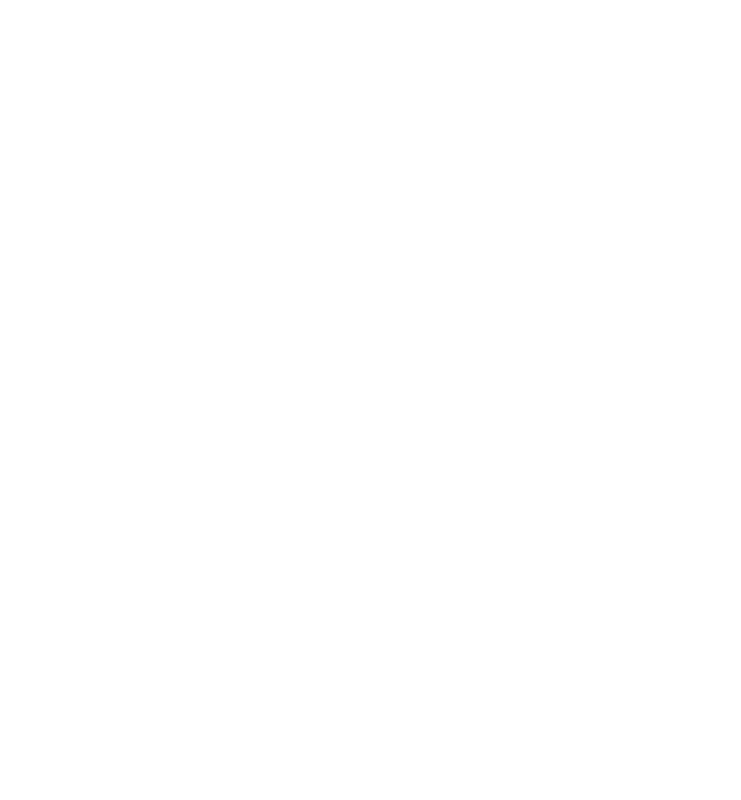
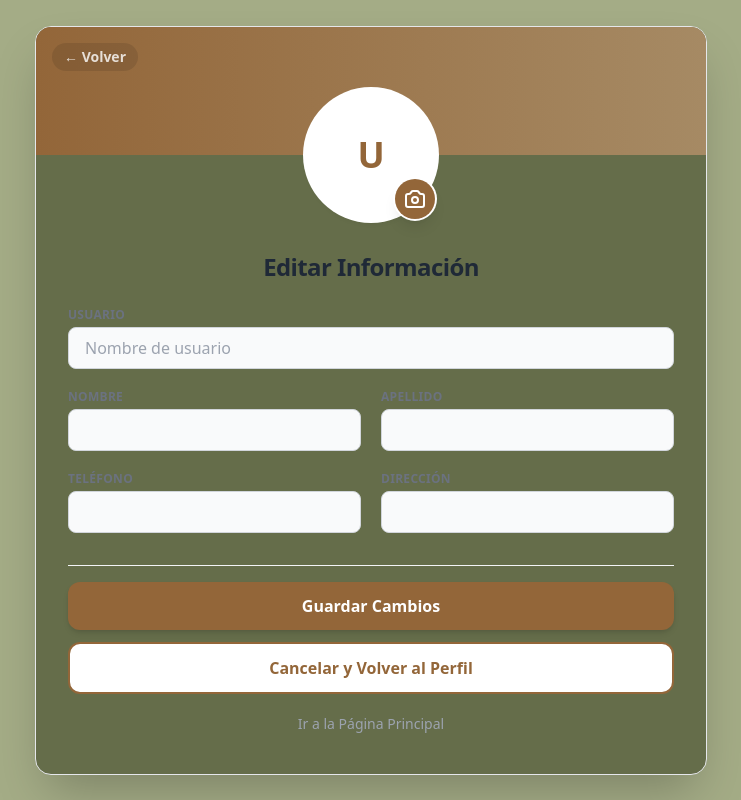
Before and after one commit to mapamu1993/SOLe_FRONT, a React (Vite) app: page /profile/edit in a window 1280 px wide. Before the commit this address had no page. Shown: the whole page, without its empty margins (269-1010 px from the left). Built offline with nearby package versions, Linux system fonts and the light colour scheme.

Commit message:
Añadida update page

```diff
--- a/src/features/auth/components/UpdateProfilePageDesign.tsx
+++ b/src/features/auth/components/UpdateProfilePageDesign.tsx
@@ -0,0 +1,221 @@
+import React from "react";
+import { type UseFormRegister, type FieldErrors } from "react-hook-form";
+// Asegúrate de importar el tipo correcto de tu esquema
+import { type ProfileFields } from "../validators/auth.schema";
+
+// Icono de cámara para el diseño
+const CameraIcon = () => (
+  <svg
+    xmlns="http://www.w3.org/2000/svg"
+    className="h-6 w-6 text-white"
+    fill="none"
+    viewBox="0 0 24 24"
+    stroke="currentColor"
+    strokeWidth={2}
+  >
+    <path
+      strokeLinecap="round"
+      strokeLinejoin="round"
+      d="M3 9a2 2 0 012-2h.93a2 2 0 001.664-.89l.812-1.22A2 2 0 0110.07 4h3.86a2 2 0 011.664.89l.812 1.22A2 2 0 0018.07 7H19a2 2 0 012 2v9a2 2 0 01-2 2H5a2 2 0 01-2-2V9z"
+    />
+    <path
+      strokeLinecap="round"
+      strokeLinejoin="round"
+      d="M15 13a3 3 0 11-6 0 3 3 0 016 0z"
+    />
+  </svg>
+);
+
+interface UpdateProfileDesignProps {
+  register: UseFormRegister<ProfileFields>;
+  errors: FieldErrors<ProfileFields>;
+  isPending: boolean;
+  previewUrl: string | null;
+  initial: string; // Para mostrar la letra si no hay foto
+  onFileChange: (e: React.ChangeEvent<HTMLInputElement>) => void;
+  onSubmit: (e: React.FormEvent) => void;
+  onCancel: () => void;
+  onGoHome: () => void;
+}
+
+const UpdateProfileDesign: React.FC<UpdateProfileDesignProps> = ({
+  register,
+  errors,
+  isPending,
+  previewUrl,
+  initial,
+  onFileChange,
+  onSubmit,
+  onCancel,
+  onGoHome,
+}) => {
+  // Clases comunes para los inputs para no repetir código
+  const inputClass =
+    "w-full px-4 py-2 border border-gray-300 rounded-lg focus:ring-2 focus:ring-brand-primary focus:border-transparent outline-none transition-all bg-gray-50 focus:bg-white text-gray-800";
+  const labelClass =
+    "block text-xs font-bold text-gray-500 uppercase mb-1 tracking-wide";
+  const errorClass = "text-red-500 text-xs mt-1 font-medium";
+
+  return (
+    <div className="min-h-screen bg-brand-bg flex items-center justify-center p-4 font-sans">
+      {/* Tarjeta contenedora (Mismo estilo que ProfileCard) */}
+      <div className="bg-brand-card shadow-2xl rounded-2xl overflow-hidden max-w-2xl w-full border border-gray-200 flex flex-col">
+        {/* Banner Superior */}
+        <div className="h-32 bg-gradient-to-r from-brand-primary to-brand-secondary relative">
+          {/* Botón flotante para volver atrás rápidamente */}
+          <button
+            type="button"
+            onClick={onCancel}
+            className="absolute top-4 left-4 text-white/80 hover:text-white font-semibold text-sm flex items-center gap-1 transition-colors bg-black/10 px-3 py-1 rounded-full hover:bg-black/20"
+          >
+            ← Volver
+          </button>
+        </div>
+
+        <div className="relative px-8 pb-8 flex-1">
+          <form onSubmit={onSubmit}>
+            {/* --- FOTO DE PERFIL --- */}
+            <div className="relative -mt-16 mb-8 flex justify-center">
+              <div className="relative group">
+                <div className="h-32 w-32 rounded-full ring-4 ring-white bg-white shadow-md flex items-center justify-center overflow-hidden">
+                  {previewUrl ? (
+                    <img
+                      src={previewUrl}
+                      alt="Preview"
+                      className="h-full w-full object-cover"
+                    />
+                  ) : (
+                    <span className="text-4xl font-bold text-brand-primary">
+                      {initial}
+                    </span>
+                  )}
+                </div>
+
+                {/* Botón de la cámara */}
+                <label
+                  htmlFor="file-upload"
+                  className="absolute bottom-0 right-0 bg-brand-primary hover:bg-blue-700 text-white p-2 rounded-full shadow-lg cursor-pointer transition-colors ring-2 ring-white z-10"
+                  title="Cambiar foto"
+                >
+                  <CameraIcon />
+                </label>
+                <input
+                  id="file-upload"
+                  type="file"
+                  accept="image/*"
+                  onChange={onFileChange}
+                  className="hidden"
+                />
+              </div>
+            </div>
+
+            <h1 className="text-2xl font-bold text-gray-800 text-center mb-6 tracking-tight">
+              Editar Información
+            </h1>
+
+            {/* --- CAMPOS --- */}
+            <div className="space-y-5">
+              {/* Username */}
+              <div>
+                <label className={labelClass}>Usuario</label>
+                <input
+                  type="text"
+                  {...register("username")}
+                  className={inputClass}
+                  placeholder="Nombre de usuario"
+                />
+                {errors.username && (
+                  <p className={errorClass}>{errors.username.message}</p>
+                )}
+              </div>
+
+              {/* Nombre y Apellido (2 Columnas) */}
+              <div className="grid grid-cols-1 sm:grid-cols-2 gap-5">
+                <div>
+                  <label className={labelClass}>Nombre</label>
+                  <input
+                    type="text"
+                    {...register("name")}
+                    className={inputClass}
+                  />
+                  {errors.name && (
+                    <p className={errorClass}>{errors.name.message}</p>
+                  )}
+                </div>
+                <div>
+                  <label className={labelClass}>Apellido</label>
+                  <input
+                    type="text"
+                    {...register("lastName")}
+                    className={inputClass}
+                  />
+                  {errors.lastName && (
+                    <p className={errorClass}>{errors.lastName.message}</p>
+                  )}
+                </div>
+              </div>
+
+              {/* Teléfono y Dirección (2 Columnas) */}
+              <div className="grid grid-cols-1 sm:grid-cols-2 gap-5">
+                <div>
+                  <label className={labelClass}>Teléfono</label>
+                  <input
+                    type="text"
+                    {...register("phone")}
+                    className={inputClass}
+                  />
+                  {errors.phone && (
+                    <p className={errorClass}>{errors.phone.message}</p>
+                  )}
+                </div>
+                <div>
+                  <label className={labelClass}>Dirección</label>
+                  <input
+                    type="text"
+                    {...register("address")}
+                    className={inputClass}
+                  />
+                  {errors.address && (
+                    <p className={errorClass}>{errors.address.message}</p>
+                  )}
+                </div>
+              </div>
+            </div>
+
+            {/* --- BOTONES --- */}
+            <div className="mt-8 flex flex-col gap-3 pt-4 border-t border-gray-100">
+              {/* 1. Guardar */}
+              <button
+                type="submit"
+                disabled={isPending}
+                className="w-full bg-brand-primary hover:opacity-90 text-white font-bold py-3 px-4 rounded-xl shadow-md transition-all duration-200 disabled:opacity-50 disabled:cursor-not-allowed flex justify-center"
+              >
+                {isPending ? "Guardando cambios..." : "Guardar Cambios"}
+              </button>
+
+              {/* 2. Volver al Perfil */}
+              <button
+                type="button"
+                onClick={onCancel}
+                className="w-full bg-white text-brand-primary border-2 border-brand-primary hover:bg-blue-50 font-bold py-3 px-4 rounded-xl transition-all duration-200"
+              >
+                Cancelar y Volver al Perfil
+              </button>
+
+              {/* 3. Volver al Inicio */}
+              <button
+                type="button"
+                onClick={onGoHome}
+                className="w-full text-gray-400 hover:text-gray-600 font-medium text-sm py-2 transition-colors hover:underline"
+              >
+                Ir a la Página Principal
+              </button>
+            </div>
+          </form>
+        </div>
+      </div>
+    </div>
+  );
+};
+
+export default UpdateProfileDesign;
--- a/src/features/auth/pages/UpdateProfilePage.tsx
+++ b/src/features/auth/pages/UpdateProfilePage.tsx
@@ -2,26 +2,30 @@ import React, { useState, useEffect } from "react";
 import { useForm } from "react-hook-form";
 import { useNavigate } from "react-router-dom";
 import { zodResolver } from "@hookform/resolvers/zod";
-// CORRECCIÓN 1: Importar el esquema (valor) además del tipo
 import { profileSchema, type ProfileFields } from "../validators/auth.schema";
 import { useAuth } from "../context/auth.context";
 import useUpdateProfile from "../hooks/useUpdateProfile";
 import { getUserProfileUrl } from "../utils/userUtil";
 
+// IMPORTAMOS EL DISEÑO
+import UpdateProfileDesign from "../components/UpdateProfilePageDesign"; // <--- Ajusta la ruta si es necesario
+
 const UpdateProfilePage = () => {
   const { user } = useAuth();
   const navigate = useNavigate();
-  const { mutate, isPending } = useUpdateProfile(); // isPending puede usarse para deshabilitar el botón
+  const { mutate, isPending } = useUpdateProfile();
+
   const [file, setFile] = useState<File | null>(null);
   const [previewUrl, setPreviewUrl] = useState<string | null>(null);
 
+  // Hook del formulario
   const {
     register,
     handleSubmit,
     reset,
     formState: { errors },
   } = useForm<ProfileFields>({
-    resolver: zodResolver(profileSchema), // Ahora esto funcionará
+    resolver: zodResolver(profileSchema),
     defaultValues: {
       username: "",
       name: "",
@@ -31,6 +35,7 @@ const UpdateProfilePage = () => {
     },
   });
 
+  // Cargar datos iniciales
   useEffect(() => {
     if (user) {
       reset({
@@ -45,6 +50,7 @@ const UpdateProfilePage = () => {
     }
   }, [user, reset]);
 
+  // Manejar cambio de archivo
   const handleFileChange = (e: React.ChangeEvent<HTMLInputElement>) => {
     const selectedFile = e.target.files?.[0] || null;
     setFile(selectedFile);
@@ -56,12 +62,10 @@ const UpdateProfilePage = () => {
     }
   };
 
+  // Enviar formulario
   const onSubmit = (data: ProfileFields) => {
     mutate(
-      {
-        data,
-        file,
-      },
+      { data, file },
       {
         onSuccess: () => {
           navigate("/profile");
@@ -70,63 +74,26 @@ const UpdateProfilePage = () => {
     );
   };
 
+  // Funciones de navegación
+  const handleCancel = () => navigate("/profile");
+  const handleGoHome = () => navigate("/");
+
+  // Calculamos la inicial para el avatar por defecto
+  const initial = user?.username ? user.username[0].toUpperCase() : "U";
+
+  // Renderizamos el componente de DISEÑO pasándole toda la lógica
   return (
-    <div>
-      <h1>Update Profile</h1>
-
-      {/* Opcional: Mostrar previsualización */}
-      {previewUrl && <img src={previewUrl} alt="Preview" width={100} />}
-
-      <form onSubmit={handleSubmit(onSubmit)}>
-        {/* CORRECCIÓN 2: Mostrar feedback visual */}
-        <div>
-          <label>Username</label>
-          <input type="text" {...register("username")} />
-          {errors.username && (
-            <p style={{ color: "red" }}>{errors.username.message}</p>
-          )}
-        </div>
-
-        <div>
-          <label>Name</label>
-          <input type="text" {...register("name")} />
-          {errors.name && <p style={{ color: "red" }}>{errors.name.message}</p>}
-        </div>
-
-        <div>
-          <label>Last Name</label>
-          <input type="text" {...register("lastName")} />
-          {errors.lastName && (
-            <p style={{ color: "red" }}>{errors.lastName.message}</p>
-          )}
-        </div>
-
-        <div>
-          <label>Address</label>
-          <input type="text" {...register("address")} />
-          {errors.address && (
-            <p style={{ color: "red" }}>{errors.address.message}</p>
-          )}
-        </div>
-
-        <div>
-          <label>Phone</label>
-          <input type="text" {...register("phone")} />
-          {errors.phone && (
-            <p style={{ color: "red" }}>{errors.phone.message}</p>
-          )}
-        </div>
-
-        <div>
-          <label>Profile Picture</label>
-          <input type="file" accept="image/*" onChange={handleFileChange} />
-        </div>
-
-        <button type="submit" disabled={isPending}>
-          {isPending ? "Updating..." : "Update"}
-        </button>
-      </form>
-    </div>
+    <UpdateProfileDesign
+      register={register}
+      errors={errors}
+      isPending={isPending}
+      previewUrl={previewUrl}
+      initial={initial}
+      onFileChange={handleFileChange}
+      onSubmit={handleSubmit(onSubmit)} // Importante pasar handleSubmit(onSubmit)
+      onCancel={handleCancel}
+      onGoHome={handleGoHome}
+    />
   );
 };
 
--- a/src/features/auth/pages/UserProfilePage.tsx
+++ b/src/features/auth/pages/UserProfilePage.tsx
@@ -1,19 +1,20 @@
 import React from "react";
-// import { Link as RouterLink } from "react-router-dom";
+// 1. IMPORTAMOS useNavigate
+import { useNavigate } from "react-router-dom";
 import { useAuth } from "../context/auth.context";
 import { IMAGE_URL } from "../../../config/constants";
-import ProfileCard from "../components/UserProfilePageDesign"; // Asegúrate de que la ruta al componente es correcta
+import ProfileCard from "../components/UserProfilePageDesign"; // Asegúrate de que la ruta es correcta
 
 const UserProfilePage: React.FC = () => {
   const { user } = useAuth();
+  // 2. INICIALIZAMOS EL HOOK DE NAVEGACIÓN
+  const navigate = useNavigate();
 
-  // 1. SEGURIDAD: Si no hay usuario logueado, no renderizamos nada (o podrías poner un <Loading />)
   if (!user) return null;
 
-  // 2. LÓGICA DE DATOS REALES
+  // --- LÓGICA DE DATOS (IGUAL QUE ANTES) ---
   let profileImageUrl: string | null = user.profilePicture || null;
 
-  // Si la imagen viene del backend (no es una URL externa), le añadimos la ruta base
   if (profileImageUrl && !profileImageUrl.startsWith("http")) {
     profileImageUrl = `${IMAGE_URL}/uploads/users/${profileImageUrl}`;
   }
@@ -39,12 +40,18 @@ const UserProfilePage: React.FC = () => {
     { label: "Dirección", value: user.address || "No proporcionado" },
   ];
 
+  // Función existente para editar
   const handleEdit = () => {
-    // Aquí pondrás la lógica para ir a la página de edición más adelante
-    console.log("Navegar a editar perfil...");
+    navigate("/profile/edit");
   };
 
-  // 3. RENDERIZADO DEL DISEÑO
+  // 3. NUEVA FUNCIÓN PARA VOLVER AL INICIO
+  const handleGoHome = () => {
+    // Navega a la ruta raíz "/"
+    navigate("/");
+  };
+
+  // --- RENDERIZADO DEL DISEÑO ---
   return (
     <ProfileCard
       displayName={displayName}
@@ -53,6 +60,8 @@ const UserProfilePage: React.FC = () => {
       imageUrl={profileImageUrl}
       details={profileDetails}
       onEdit={handleEdit}
+      // 4. PASAMOS LA NUEVA FUNCIÓN AL COMPONENTE
+      onGoHome={handleGoHome}
     />
   );
 };
--- a/src/routes/AppRouter.tsx
+++ b/src/routes/AppRouter.tsx
@@ -12,7 +12,7 @@ const AppRouter = () => {
       <Route path="/register" element={<RegisterPage />} />
       <Route path="/login" element={<LoginPage />} />
       <Route path="/profile" element={<UserProfilePage />} />
-      <Route path="/update" element={<UpdateProfilePage />} />
+      <Route path="/profile/edit" element={<UpdateProfilePage />} />
     </Routes>
   );
 };
```
Also changed, not shown: src/features/auth/components/UserProfilePageDesign.tsx (+19 -7 lines).
